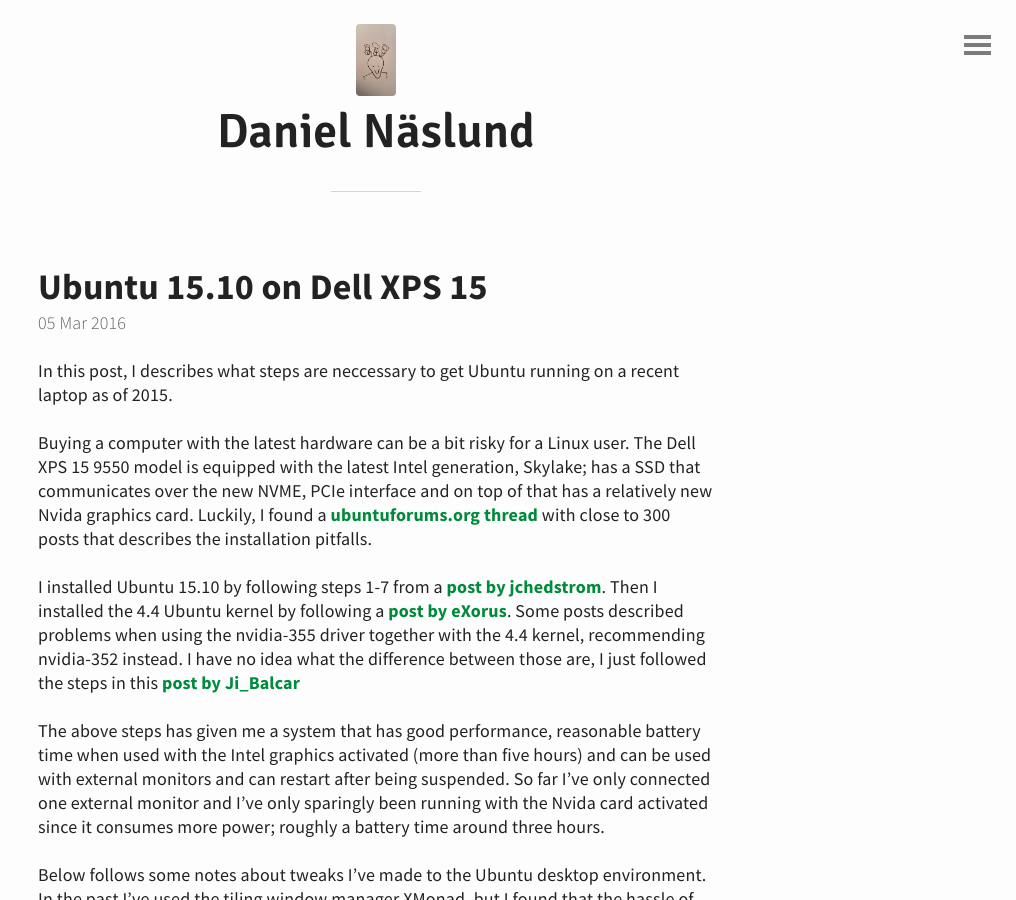
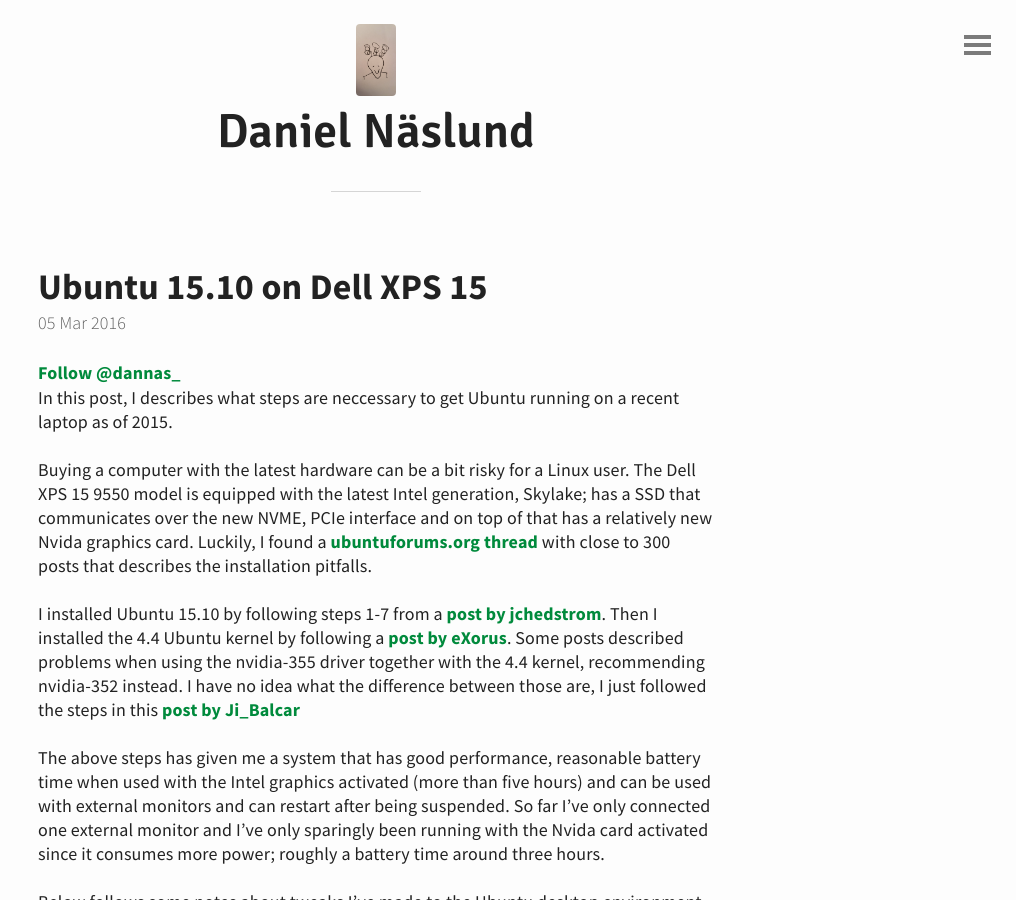
Before and after one commit to dannas/dannas.github.com, a Jekyll site: the page built from _posts/2016-03-05-ubuntu-15.10-on-dell-xps-15-9550.md, in a window 1280 px wide and 900 px high. Shown: the whole window, without its empty margins (264-1280 px from the left). Built offline with Jekyll 4.4.1, drawn with Linux system fonts in a browser that asks for light colours; comment, search, counter and statistics services are not loaded.

Commit message:
Move follow-me twitter widget to start

```diff
--- a/_layouts/post.html
+++ b/_layouts/post.html
@@ -4,10 +4,11 @@
 <article id="post-page">
 	<h2>{{ page.title }}</h2>
 	<time datetime="{{ page.date | date_to_xmlschema }}" class="by-line">{{ page.date | date_to_string }}</time>
+    <a href="https://twitter.com/dannas_?ref_src=twsrc%5Etfw" class="twitter-follow-button" data-show-count="false">Follow @dannas_</a><script async src="https://platform.twitter.com/widgets.js" charset="utf-8"></script><br/>
+
 	<div class="content">
 
 		{{ content }}
 
 	</div>
-<a href="https://twitter.com/dannas_?ref_src=twsrc%5Etfw" class="twitter-follow-button" data-show-count="false">Follow @dannas_</a><script async src="https://platform.twitter.com/widgets.js" charset="utf-8"></script>
 </article>
```
